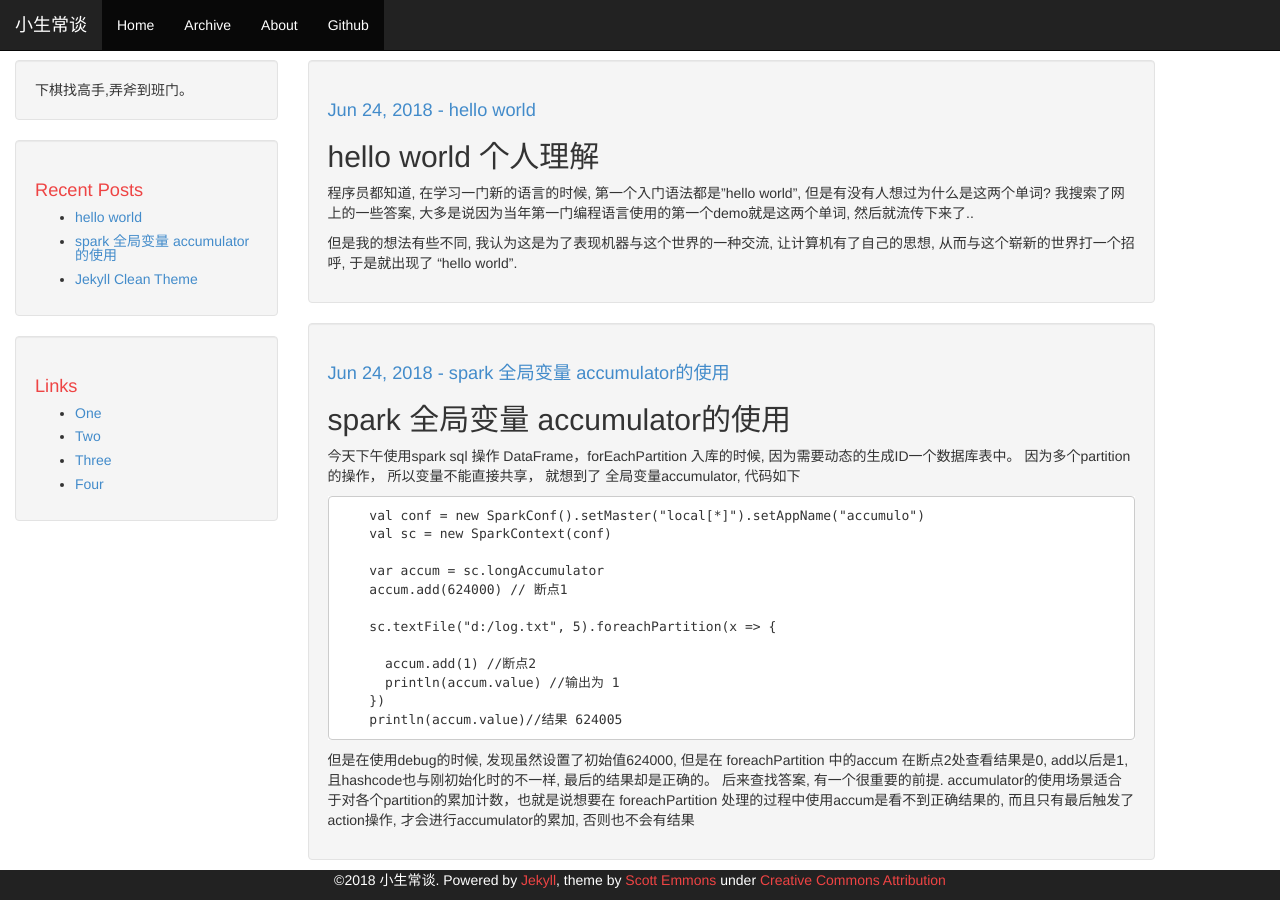
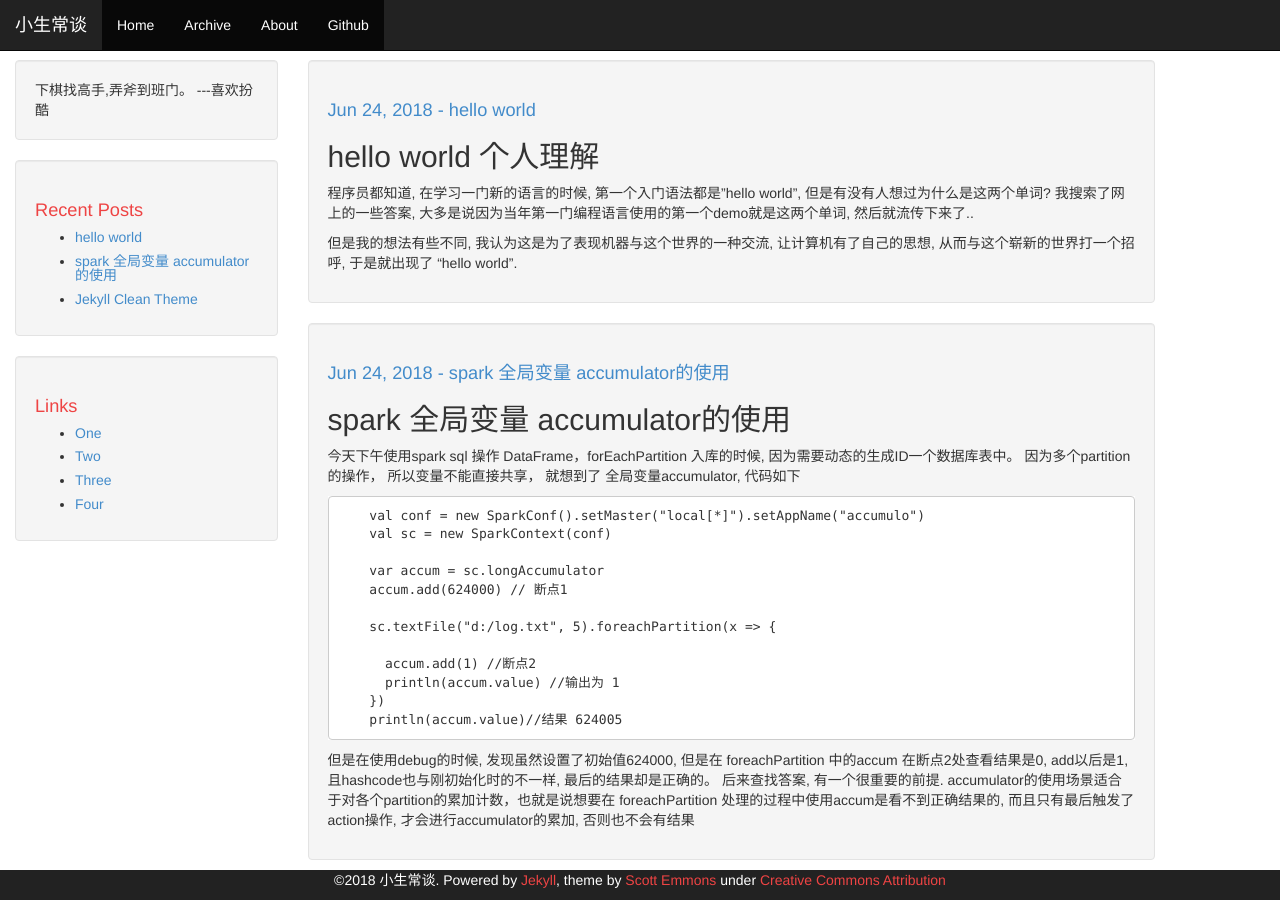
Before and after one commit to xihuanbanku/xihuanbanku.github.io, a Jekyll site: the page built from index.html, in a window 1280 px wide and 900 px high. Built offline with Jekyll 4.4.1, drawn with Linux system fonts in a browser that asks for light colours; the list of posts is cut into pages by our own code.

Commit message:
Update _config.yml

```diff
--- a/_config.yml
+++ b/_config.yml
@@ -1,7 +1,7 @@
 # Jekyll configuration
 
 name: 小生常谈
-description: 下棋找高手,弄斧到班门。
+description: 下棋找高手,弄斧到班门。  ---喜欢扮酷
 
 # url is currently only used only for the RSS feed in feed.xml
 url: https://xihuanbanku.github.io/jekyll-clean
```
